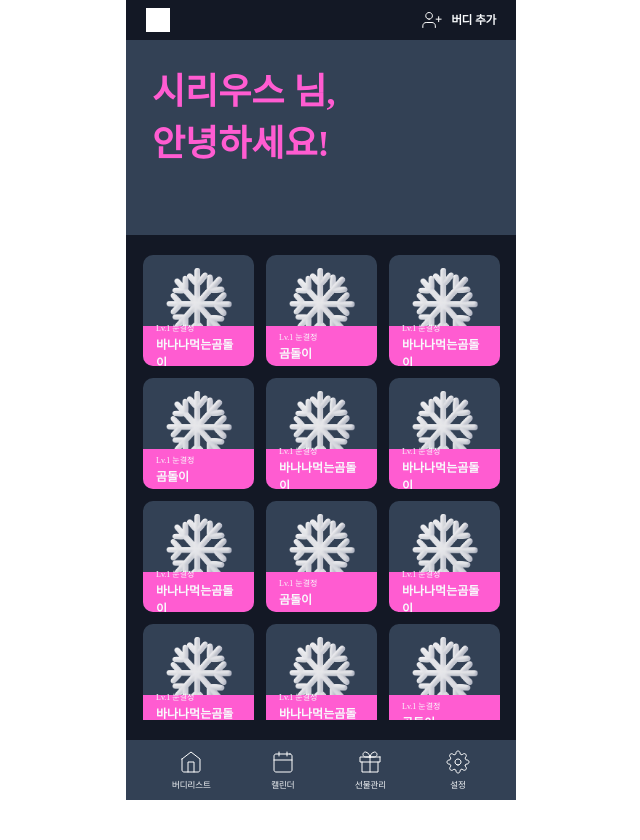
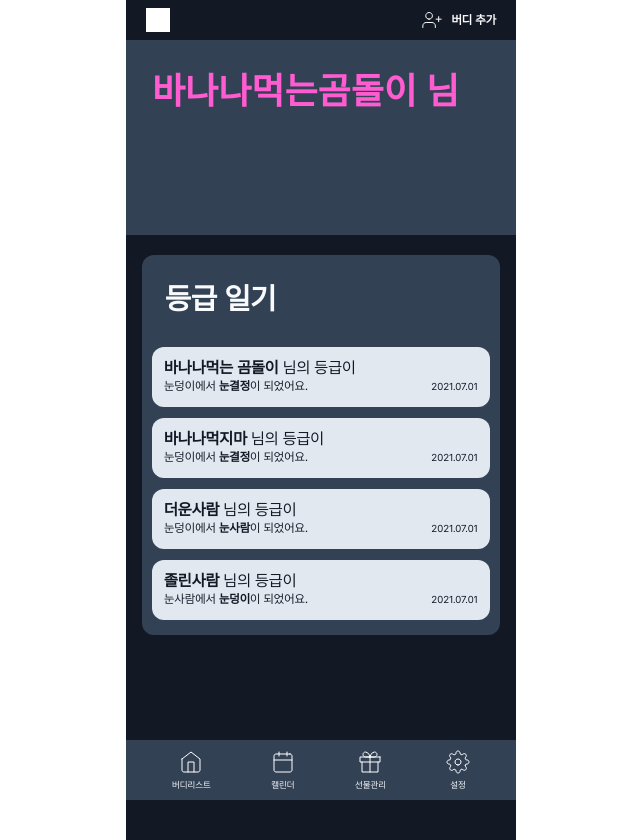
Before and after one commit to UMC-TEAM-U/Front, a React (Create React App) app: page /home in a window 1280 px wide. Shown: the whole page, without its empty margins (319-959 px from the left). Before the commit the page ends 800 px from the top, so only its background shows below. Built offline with nearby package versions, Linux system fonts and the light colour scheme.

Commit message:
Feat: 상세보기 페이지 구현 및 배너 수정

```diff
--- a/src/App.js
+++ b/src/App.js
@@ -3,7 +3,7 @@ import NavBar from './component/common/NavBar'
 import { GlobalStyles } from './styles/GlobalStyles'
 import Header from './component/common/Header'
 import Home from './pages/Home'
-
+import BuddyDetail from './pages/BuddyDetail'
 
 function App() {
     return (
@@ -11,7 +11,7 @@ function App() {
             <GlobalStyles />
             <Container>
                 <Header />
-                <Home />
+                <BuddyDetail />
 
                 <NavBar />
             </Container>
--- a/src/component/home/TitleBar.jsx
+++ b/src/component/home/TitleBar.jsx
@@ -2,12 +2,17 @@ import React from 'react'
 import styled from 'styled-components'
 import { COLORS } from '../../styles/theme'
 
-function TitleBar() {
+function TitleBar(data) {
+    console.log(data.text)
+    const title = data.text.split('<br />')
+    console.log(title)
+
     return (
         <Container>
             <Title>
-                시리우스 님, <br />
-                안녕하세요!
+                {title.map((text, index) => {
+                    return <div key={index}>{text}</div>
+                })}
             </Title>
         </Container>
     )
--- /dev/null
+++ b/src/pages/BuddyDetail.jsx
@@ -0,0 +1,26 @@
+import { styled } from 'styled-components'
+import ListBox from '../component/common/box/ListBox'
+import TitleBar from '../component/home/TitleBar'
+import { COLORS } from '../styles/theme'
+
+const BuddyDetail = () => {
+    return (
+        <Container>
+            <TitleBar text="바나나먹는곰돌이 님" />
+            <ListBox type="등급 일기" />
+        </Container>
+    )
+}
+
+export default BuddyDetail
+
+const Container = styled.div`
+    padding-top: 40px;
+    background-color: ${COLORS.black};
+    width: 100%;
+    height: 100vh;
+    align-items: center;
+    display: flex;
+    flex-direction: column;
+    gap: 20px;
+`
--- a/src/pages/Home.jsx
+++ b/src/pages/Home.jsx
@@ -6,7 +6,7 @@ import UserBox from '../component/home/UserBox'
 function Home() {
     return (
         <Container>
-            <TitleBar />
+            <TitleBar text="시리우스 님,<br />안녕하세요!" />
             <UserBox />
         </Container>
     )
```
Also changed, not shown: src/component/home/UserBanner.jsx (added, +8 -0 lines).
